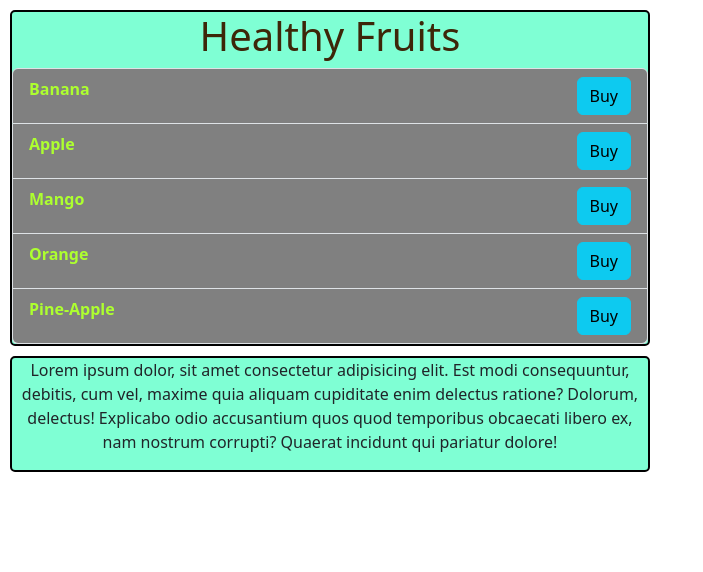
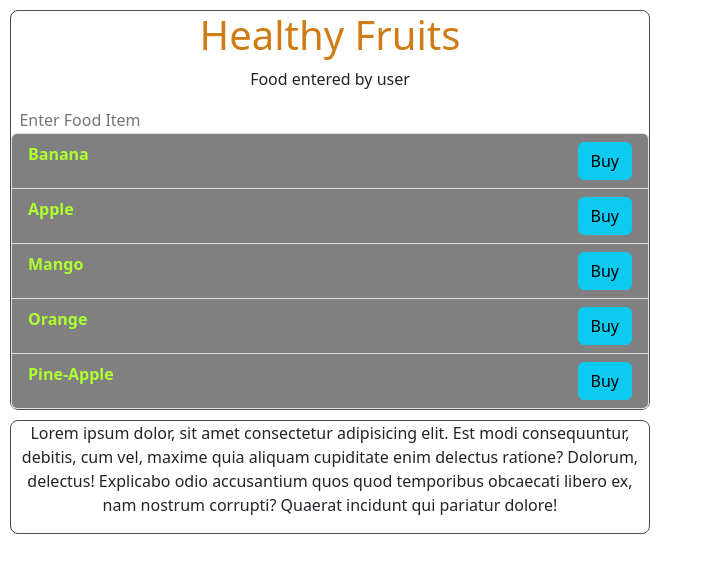
Before and after one commit to JayadevBemal/React-Learning, a React (Vite) app in the folder 18Fragments/learn-fragment/: page / in a window 1280 px wide. Shown: the top 572 px of the page, without its empty margins (0-703 px from the left). Built offline with nearby package versions, Linux system fonts and the light colour scheme.

Commit message:
data passing and usestate learned

```diff
--- a/18Fragments/learn-fragment/src/App.css
+++ b/18Fragments/learn-fragment/src/App.css
@@ -1,5 +1,5 @@
 
 .jb-heading{
-  color:rgb(61, 38, 9);
-  background-color:  ;
+  color:rgb(208, 124, 21);
+  border-radius: 9px;
 }
--- a/18Fragments/learn-fragment/src/App.jsx
+++ b/18Fragments/learn-fragment/src/App.jsx
@@ -1,20 +1,26 @@
-import React from "react";
+import React, { useState } from "react";
 import "bootstrap/dist/css/bootstrap.min.css";
 import "./App.css";
 import Listitems from "./Listitems";
 import Cndt from "./Varstore";
-import Item from "./Item";
+import FoodInput from "./FoodInput";
 import Container from "./Container";
 
 
 function App() {
 let foodItems = ['Banana','Apple','Mango','Orange','Pine-Apple'];
 
+const [textState,setTextState] = useState("Food entered by user");
+const ButtonClick = (item) => alert(`${item} is being bought.`);
+const handleInput = (event) =>setTextState(event.target.value);
+
   return (<>
     <Container>
       <h1 className="jb-heading">Healthy Fruits</h1>
+      <p>{textState}</p>
+      <FoodInput inputHandle={handleInput}></FoodInput>
       {<Cndt items = {foodItems}></Cndt>}
-      <Listitems items = {foodItems}></Listitems>
+   <Listitems items = {foodItems} ButtonClick={ButtonClick}></Listitems>
     </Container>
 
     <Container>
--- a/18Fragments/learn-fragment/src/Container.module.css
+++ b/18Fragments/learn-fragment/src/Container.module.css
@@ -1,9 +1,8 @@
 .container{
-  border: 2px solid black;
-  background-color: aquamarine;
+  border: 1px solid rgb(82, 72, 72);
   width: 50vw;;
   text-align: center;
-  border-radius: 5px;
+  border-radius: 8px;
   margin: 10px;
 
 }
--- /dev/null
+++ b/18Fragments/learn-fragment/src/FoodInput.jsx
@@ -0,0 +1,8 @@
+import style from './FoodInput.module.css'
+
+const FoodInput = ({inputHandle}) => {
+
+  return <input className={style.foodInput}  type="text" placeholder="Enter Food Item" onChange={inputHandle} />
+}
+
+export default FoodInput
--- /dev/null
+++ b/18Fragments/learn-fragment/src/FoodInput.module.css
@@ -0,0 +1,5 @@
+.foodInput{
+  width: 98%;
+  border: none;
+  outline-color: rgb(84, 151, 219);
+}
--- a/18Fragments/learn-fragment/src/Item.jsx
+++ b/18Fragments/learn-fragment/src/Item.jsx
@@ -1,15 +1,9 @@
 import styles from './Item.module.css'
-import Listitems from './Listitems'
 
+const Item = ({Listitems,ButtonClick}) => {
 
-
-const Item = ({Listitems}) => {
-
-const ButtonClick = () => {
-  alert(`${Listitems} bought`)
-}
   return <li className= {`${styles["jb-item"]} list-group-item`} >
-            <span className={`${styles["jb-span"]}`}>{Listitems}</span> <button className={`btn btn-info ${styles.btnBh}`} onClick={ButtonClick}>Buy</button>
+            <span className={`${styles["jb-span"]}`}>{Listitems}</span> <button className={`btn btn-info ${styles.btnBh}`} onClick={()=> ButtonClick(Listitems)} >Buy</button>
         </li>
 
 }
--- a/18Fragments/learn-fragment/src/Listitems.jsx
+++ b/18Fragments/learn-fragment/src/Listitems.jsx
@@ -1,12 +1,12 @@
 import Item from "./Item";
 
 
-const Listitems = ({items}) => {
+const Listitems = ({items,ButtonClick}) => {
 
   return (
     <ul className="list-group">
       {items.map((i) => (
-        <Item key={i} Listitems= {i}></Item>
+        <Item key={i} Listitems= {i} ButtonClick={ButtonClick}></Item>
       ))}
     </ul>
   );
--- a/18Fragments/learn-fragment/src/Varstore.jsx
+++ b/18Fragments/learn-fragment/src/Varstore.jsx
@@ -1,4 +1,4 @@
-import Listitems from "./Listitems";
+
 
 function Cndt({items}){
 
```
